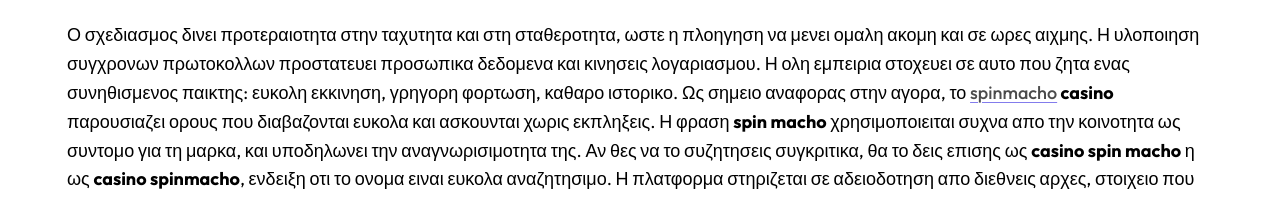
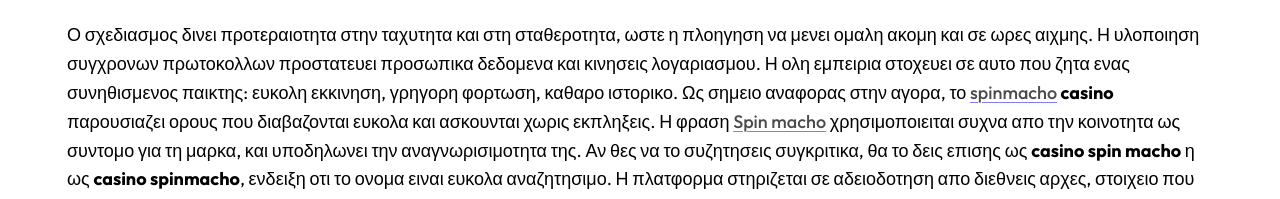
Before and after one commit to tru-55/spin-macho-casino.gr, a plain HTML site: page index.html in a window 1280 px wide. Shown: the part 1554-1753 px from the top of the page. Drawn offline with Linux system fonts and the light colour scheme.

Commit message:
Update index.html

```diff
--- a/index.html
+++ b/index.html
@@ -265,7 +265,7 @@ browser ειναι πληρης. Σε συγκριση με αλλους, η π
 λογαριασμου. Η ολη εμπειρια στοχευει σε αυτο που ζητα ενας συνηθισμενος
 παικτης: ευκολη εκκινηση, γρηγορη φορτωση, καθαρο ιστορικο. Ως σημειο
 αναφορας στην αγορα, το <strong><a href="https://spin-macho.gr">spinmacho</a> casino</strong> παρουσιαζει ορους που
-διαβαζονται ευκολα και ασκουνται χωρις εκπληξεις. Η φραση <strong>spin macho</strong>
+διαβαζονται ευκολα και ασκουνται χωρις εκπληξεις. Η φραση <strong><a href="https://spin-macho.be" title="Spin macho">Spin macho</a></strong>
 χρησιμοποιειται συχνα απο την κοινοτητα ως συντομο για τη μαρκα, και
 υποδηλωνει την αναγνωρισιμοτητα της. Αν θες να το συζητησεις συγκριτικα,
 θα το δεις επισης ως <strong>casino spin macho</strong> η ως <strong>casino spinmacho</strong>,
```
